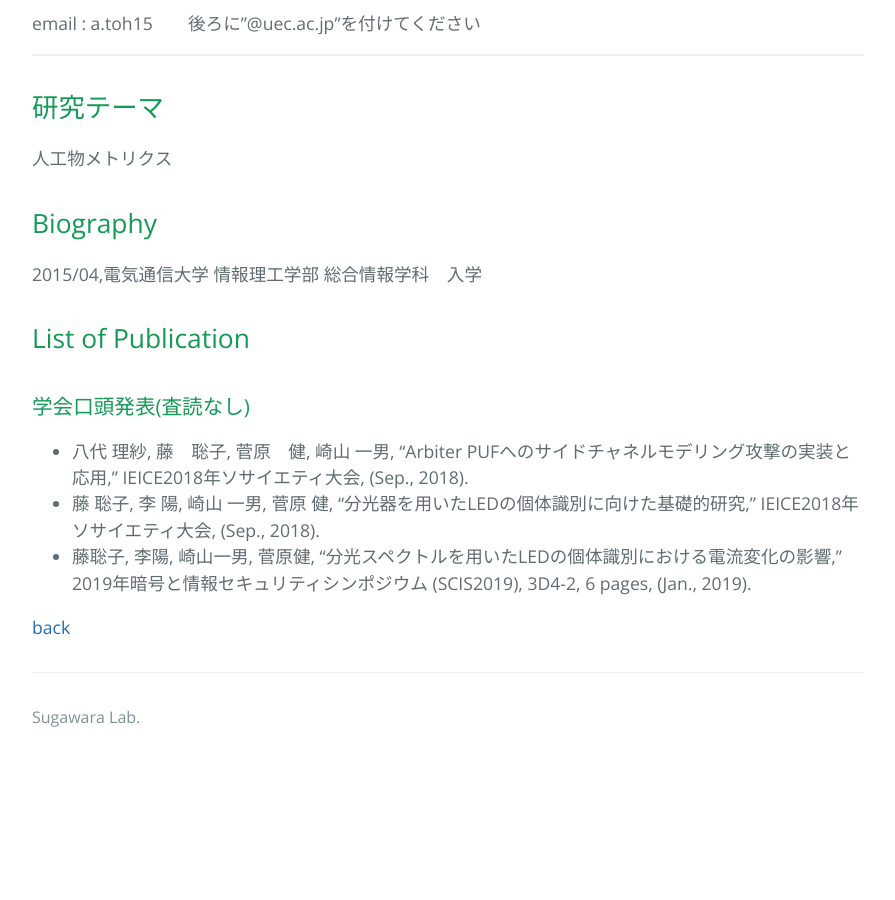
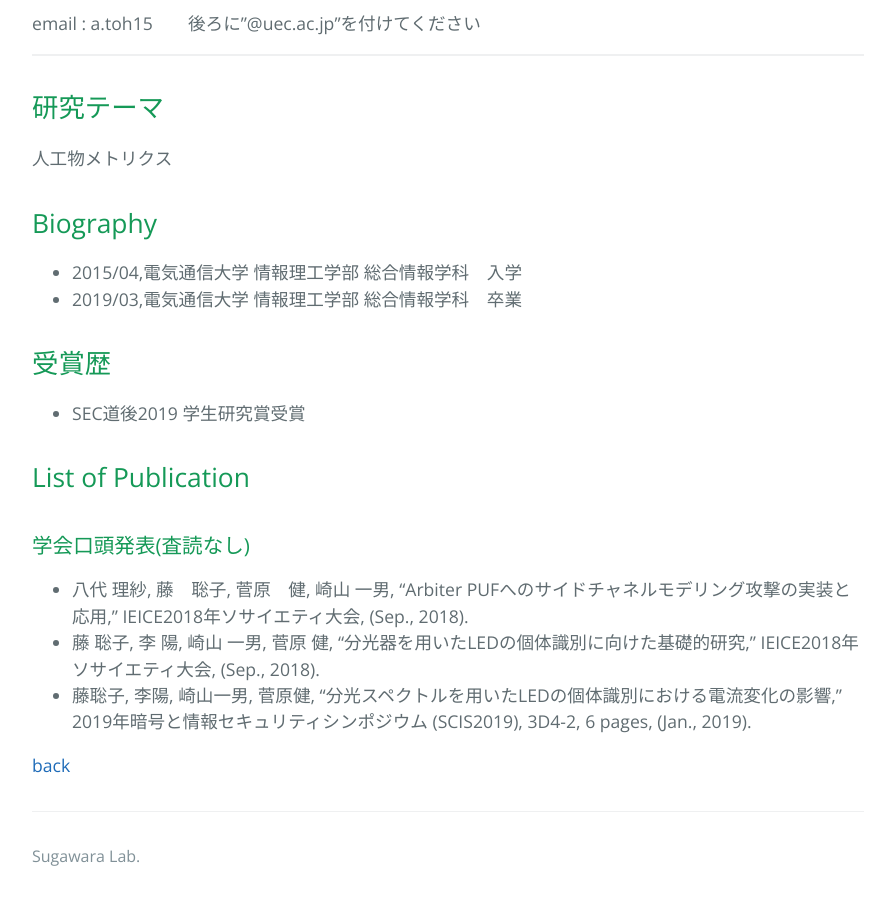
Before and after one commit to sugawara-bbbb/weblab, a Jekyll site: the page built from toh.md, in a window 1280 px wide and 900 px high, scrolled down 787 px. Shown: the whole window, without its empty margins (192-1087 px from the left). Built offline with Jekyll 4.4.1, drawn with Linux system fonts in a browser that asks for light colours; our own code applies the rules of GitHub Pages for plain Markdown files; before the commit the page ends 1548 px from its top, so only the background shows below that.

Commit message:
tohの受賞歴，Biographyの追加

```diff
--- a/toh.md
+++ b/toh.md
@@ -21,7 +21,12 @@ email : a.toh15　　後ろに”@uec.ac.jp”を付けてください
 
 ## Biography
 
-2015/04,電気通信大学  情報理工学部  総合情報学科　入学
+- 2015/04,電気通信大学  情報理工学部  総合情報学科　入学
+- 2019/03,電気通信大学  情報理工学部  総合情報学科　卒業
+
+## 受賞歴
+
+- SEC道後2019 学生研究賞受賞
 
 ## List of Publication
 
```
